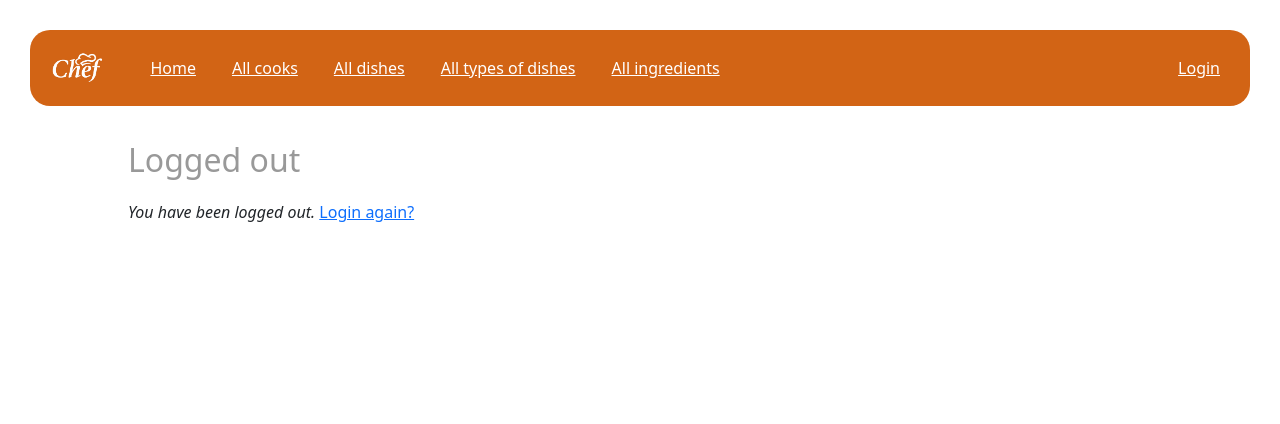
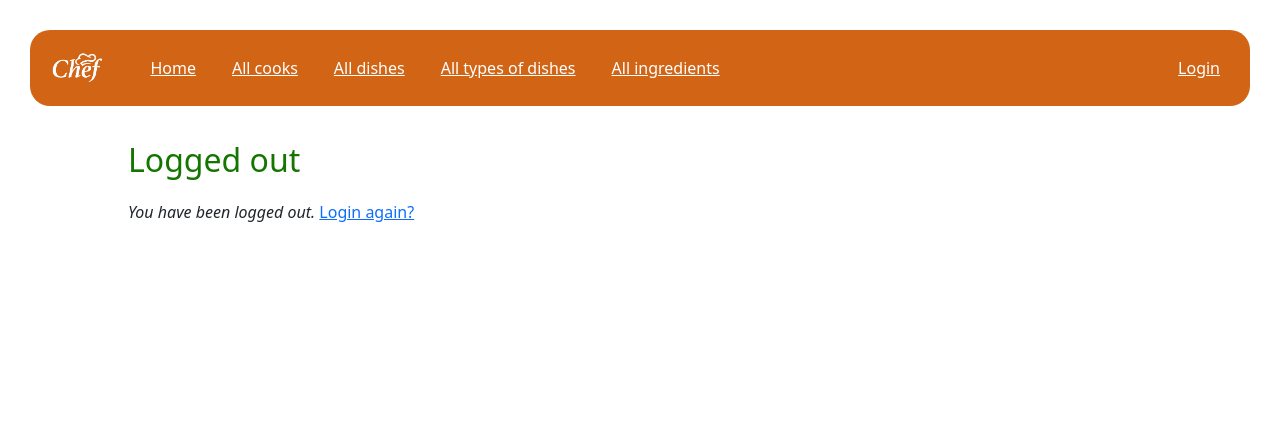
Before and after one commit to Iago-pixel/kitchen-service-mate, a Django app: template templates/registration/logged_out.html in a window 1280 px wide. Shown: the top 424 px of the page. Run offline with Django 5.2, Linux system fonts and the light colour scheme; the template is opened without the code that fills it, so the values that code supplies are empty; some libraries are stand-ins or nearby versions.

Commit message:
fix: update logged out message color for improved visibility

```diff
--- a/templates/registration/logged_out.html
+++ b/templates/registration/logged_out.html
@@ -2,7 +2,7 @@
 
 {% block content %}
 <div style="margin-left: 10%;">
-  <p style="font-size: 2rem; color: #999;">Logged out</p>
+  <p style="font-size: 2rem; color: var(--font-green);">Logged out</p>
   <p><i>You have been logged out. </i><a href="{% url 'login' %}">Login again?</a></p>
 </div>
 {% include 'includes/footer.html' %}
```
